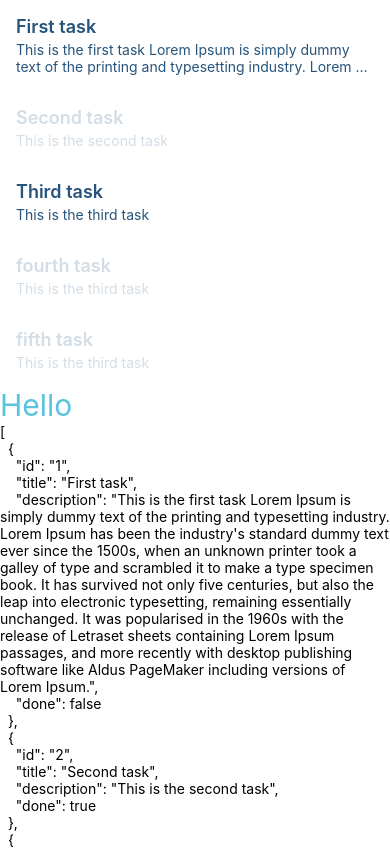
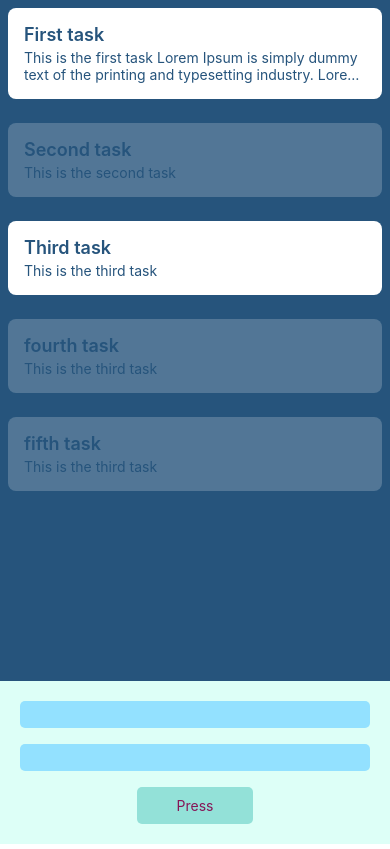
Before and after one commit to leimeter-joaquin/RNIC-JOAQUIN-LEIMETER, a React Native app: screen / in a window 390 px wide. Shown: the top 849 px of the page. Built offline with nearby package versions, Linux system fonts and the light colour scheme.

Commit message:
RNIC-W03: add dynamic styles for android and ios - keyboard and form functionality

```diff
--- a/src/components/HomeScreen/index.tsx
+++ b/src/components/HomeScreen/index.tsx
@@ -1,23 +1,52 @@
-import React, {useEffect, useState} from 'react';
-import {SafeAreaView, View, StatusBar, Text, FlatList} from 'react-native';
+import React, {useEffect, useState, useRef} from 'react';
+import {
+  SafeAreaView,
+  View,
+  StatusBar,
+  Text,
+  TouchableHighlight,
+  TextInput,
+  FlatList,
+  KeyboardAvoidingView,
+  Platform,
+  Keyboard,
+  TouchableWithoutFeedback,
+  AppState,
+} from 'react-native';
 import styles from './styles';
 import tasksArray from '../../constants/mock';
 import {Task} from '../../types/tasks';
 import Card from '../Card';
+import moveFocusTo from '../../utils/moveFocusTo';
+
+const EmptyList = () => <Text>EmptyList</Text>;
 
 function HomeScreen(): JSX.Element {
   const [tasks, setTasks] = useState<Task[]>([]);
+  const [newTitle, setNewTitle] = useState('');
+  const [newDescription, setNewDescription] = useState('');
+
+  const isAndroid = Platform.OS === 'android';
 
   useEffect(() => {
     if (tasksArray) {
       setTasks(tasksArray);
     }
+
+    const appStateSubscription = AppState.addEventListener(
+      'change',
+      nextAppState => {
+        if (nextAppState !== 'active') {
+          setTasks(tasksArray);
+        }
+      },
+    );
+
+    return () => {
+      appStateSubscription.remove();
+    };
   }, []);
 
-  /**
-   *
-   * @param id id of the task to modify
-   */
   const setTaskStatus = (id: string) => {
     setTasks(prevState => {
       const newTasks = prevState.map(task => {
@@ -31,24 +60,71 @@ function HomeScreen(): JSX.Element {
     });
   };
 
+  const addTask = () => {
+    if (newTitle || newDescription) {
+      return;
+    }
+
+    setTasks(prevState => {
+      const newTasks: Task[] = [
+        ...prevState,
+        {
+          id: Date.now().toString(),
+          title: newTitle,
+          description: newDescription,
+          done: false,
+        },
+      ];
+
+      setNewTitle('');
+      setNewDescription('');
+
+      Keyboard.dismiss();
+
+      return newTasks;
+    });
+  };
+
+  const secondInput = useRef<TextInput>(null);
+
   return (
-    <SafeAreaView>
-      <StatusBar backgroundColor="#61dafb" />
-
+    <SafeAreaView style={styles.container}>
+      <KeyboardAvoidingView
+        behavior={Platform.OS === 'ios' ? 'padding' : undefined}
+        style={styles.container}>
+        <StatusBar barStyle={isAndroid ? 'light-content' : 'dark-content'} />
         <FlatList
+          contentContainerStyle={styles.cardsContainer}
           data={tasks}
           renderItem={({item}) => (
             <Card task={item} setTaskStatus={setTaskStatus} />
           )}
+          ListEmptyComponent={() => EmptyList()}
         />
-
-      <View>
-        <Text style={styles.greetings}>Hello</Text>
+        <TouchableWithoutFeedback onPress={Keyboard.dismiss}>
+          {/* I had to wrap the inputs and button on a view because this component wouldn't let me have multiple children nodes. */}
+          <View style={styles.form}>
+            <TextInput
+              style={styles.input}
+              value={newTitle}
+              onChangeText={setNewTitle}
+              returnKeyType="next"
+              blurOnSubmit={false}
+              onSubmitEditing={() => moveFocusTo(secondInput)}
+            />
+            <TextInput
+              ref={secondInput}
+              style={styles.input}
+              value={newDescription}
+              returnKeyType="next"
+              onChangeText={setNewDescription}
+            />
+            <TouchableHighlight style={styles.button} onPress={addTask}>
+              <Text style={styles.buttonText}>Press</Text>
+            </TouchableHighlight>
           </View>
-
-      <View>
-        <Text>{JSON.stringify(tasks, null, 2)}</Text>
-      </View>
+        </TouchableWithoutFeedback>
+      </KeyboardAvoidingView>
     </SafeAreaView>
   );
 }
--- a/src/components/HomeScreen/styles.ts
+++ b/src/components/HomeScreen/styles.ts
@@ -1,9 +1,38 @@
-import {StyleSheet} from 'react-native';
+// eslint-disable-next-line @typescript-eslint/no-unused-vars
+import {Platform, StyleSheet} from 'react-native';
+const isAndroid = Platform.OS === 'android';
 
 const styles = StyleSheet.create({
-  greetings: {
-    fontSize: 30,
-    color: '#59c3dd',
+  container: {
+    flex: 1,
+    backgroundColor: isAndroid ? '#F8FBF7' : '#26547C',
+  },
+  cardsContainer: {
+    backgroundColor: isAndroid ? '#F8FBF7' : '#26547C',
+    padding: 8,
+    gap: 24,
+  },
+  form: {
+    padding: 20,
+    backgroundColor: '#ddfff7',
+    gap: 16,
+  },
+  input: {
+    paddingHorizontal: 10,
+    paddingVertical: 5,
+    backgroundColor: isAndroid ? '#FFD166' : '#93E1FF',
+    color: isAndroid ? '#26547C' : '#93E1FF',
+    borderRadius: 5,
+  },
+  button: {
+    paddingHorizontal: 40,
+    paddingVertical: 10,
+    borderRadius: 5,
+    backgroundColor: isAndroid ? '#93E1D8' : '#93E1D8',
+    alignSelf: 'center',
+  },
+  buttonText: {
+    color: isAndroid ? '#26547C' : '#861657',
   },
 });
 
```
Lines whose indentation alone changed are shown as unchanged.
